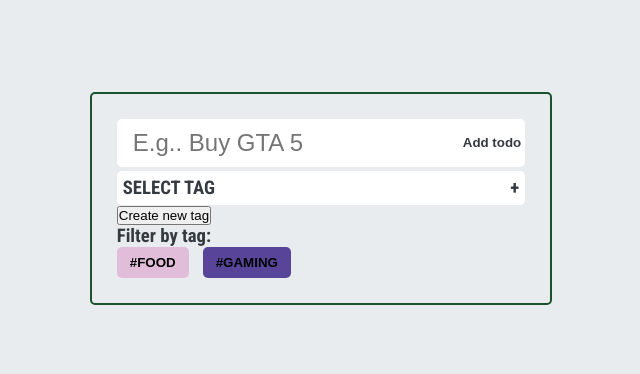
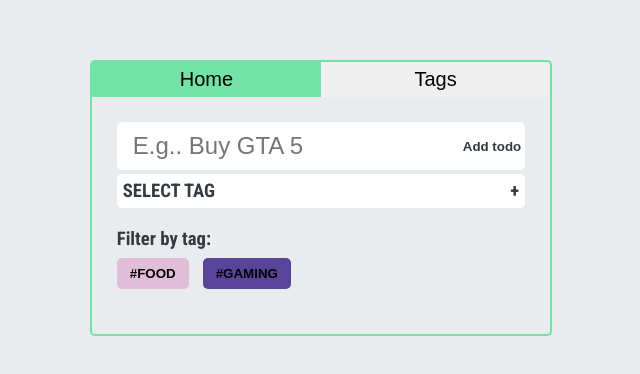
Before and after one commit to Jasiuka/vue-learning, a plain HTML site: page index.html in a window 1280 px wide. Shown: the part 182-556 px from the top of the page, without its empty margins (319-959 px from the left). Drawn offline with nearby package versions, Linux system fonts and the light colour scheme.

Commit message:
simple dynamic components, styling

```diff
--- a/index.html
+++ b/index.html
@@ -13,7 +13,13 @@
   </head>
   <body>
     <div id="todo">
-      <div class="todo-inner">
+      <nav class="nav">
+        <button v-bind:class="{'tab-button-active': isHome}" class="tab-button" @click="changeTab(true)">Home</button>
+        <button v-bind:class="{'tab-button-active': !isHome}" class="tab-button"  @click="changeTab(false)">Tags</button>
+      </nav>
+      <div class="todo-inner" >
+        <div v-if="isHome" class="todo-todos">
+
         <form @submit.prevent="addTodo">
           <div class="todo-add-input">
             <input placeholder="E.g.. Buy GTA 5" v-model="inputValue"/>
@@ -21,14 +27,6 @@
           </div>
           <custom-select @tag-selected="updateSelected" v-bind:tags="tags"></custom-select>
         </form>
-      <div>
-        <button v-on:click="openNewTagForm">Create new tag</button>
-        <form class="new-tag-form" v-on:submit.prevent="createTag" v-if="isNewTagOpen">
-          <label for="new-tag">Tag</label>
-          <input id="new-tag" placeholder="E.g car.." v-model="newTagInput"/>
-          <button type="submit">Create</button>
-        </form>
-      </div>
       <div class="filter">
         <h3>Filter by tag:</h3>
         <div>
@@ -36,14 +34,21 @@
         </div>
       </div>
       <ul class="ul">
-        <li class="li">
-          <div class="todo-item" v-for="(todo,index) in filteredTodos()" :key="index">
+        <li class="todo-item" v-for="(todo,index) in filteredTodos()" :key="index">
             <p>{{todo.text}}</p>
             <p class="todo-tag" v-bind:style="{backgroundColor: filterButtonColors[todo.tag.tagId]}">#{{todo.tag.tagText}}</p>
-          </div>
         </li>
       </ul>
     </div>
+    <div class="todo-tags" v-else >
+      <button v-on:click="openNewTagForm">Create new tag</button>
+      <form class="new-tag-form" v-on:submit.prevent="createTag" v-if="isNewTagOpen">
+        <label for="new-tag">Tag</label>
+        <input id="new-tag" placeholder="E.g car.." v-model="newTagInput"/>
+        <button type="submit">Create</button>
+      </form>
+    </div>
+  </div>
 
     </div>
     <!-- <div id="app">
--- a/script.js
+++ b/script.js
@@ -89,6 +89,7 @@ Vue.component("custom-select", {
     return {
       selected: { text: "Select tag", id: -1 },
       isOptionsOpen: false,
+      isScrollNeeded: false,
     };
   },
   props: ["tags"],
@@ -110,7 +111,7 @@ Vue.component("custom-select", {
         <span>{{selected?.text}}</span>
         <span class="custom-select-icon" :key="this.isOptionsOpen ? 'icon-open' : 'icon-closed'">{{this.isOptionsOpen ? "-":"+"}}</span>
       </h3>
-      <div class="custom-select-options" v-bind:class="{ \'custom-select-options__open\': isOptionsOpen}">
+      <div class="custom-select-options" v-bind:class="{ \'custom-select-options__open\': isOptionsOpen, \'custom-select-options__scroll':tags.length > 3}">
         <div class="custom-select-option" v-for="{tagId,tagText} in tags">
           <input v-on:change="selectTag(tagId,tagText)"  class="custom-select-radio" type="radio" v-bind:id="tagText" name="custom-select" s/>
           <label class="custom-select-label" v-bind:for="tagText">{{tagText}}</label>
@@ -141,6 +142,7 @@ const todo = new Vue({
     selected: "",
     styleObject: {},
     filterButtonColors: [],
+    isHome: true,
   },
   created() {
     this.filterButtonColors = this.generateRandomColors();
@@ -219,6 +221,9 @@ const todo = new Vue({
     updateSelected: function (selectedTag) {
       this.selected = selectedTag;
     },
+    changeTab: function (value) {
+      this.isHome = value;
+    },
   },
 });
 
--- a/style.css
+++ b/style.css
@@ -59,14 +59,64 @@ body {
 }
 
 #todo {
+  display: flex;
+  flex-direction: column;
+  max-width: 60dvw;
+  min-width: 35dvw;
+  min-height: 30dvh;
+  max-height: 60dvh;
+}
+
+.nav {
+  display: flex;
+  width: 100%;
+}
+
+.tab-button {
+  display: inline-block;
+  min-width: 50%;
+  font-size: 20px;
+  padding: 6px;
+  border: none;
+  cursor: pointer;
+  border-top: double 2px var(--light-green);
+}
+
+.tab-button:nth-child(1) {
+  border-radius: var(--border-radius) 0 0 0;
+  border-left: double 2px var(--light-green);
+}
+.tab-button:nth-child(2) {
+  border-radius: 0 var(--border-radius) 0 0;
+  border-right: double 2px var(--light-green);
+}
+
+.tab-button-active {
+  background-color: var(--light-green);
+}
+
+.tab-button:hover:not(.tab-button-active) {
+  background-color: var(--light-green);
+}
+
+.todo-inner {
+  width: 100%;
+  height: 100%;
   overflow: hidden;
-  border-radius: var(--border-radius);
+  border-radius: 0 0 var(--border-radius) var(--border-radius);
   margin: 0 auto;
+  padding: 25px;
+  border: double 2px var(--light-green);
+  border-top: none;
+}
+
+.todo-todos {
+  height: 100%;
   display: flex;
+  flex-direction: column;
   justify-content: center;
-  align-items: center;
-  padding: 25px;
-  border: double 2px var(--darkest-green);
+  align-items: baseline;
+  gap: 20px;
 }
 
 .todo-add-input {
@@ -124,6 +174,10 @@ body {
 .custom-select-options__open {
   height: 6rem;
 }
+
+.custom-select-options__scroll {
+  overflow-y: scroll;
+}
 .custom-select-radio {
   display: none;
 }
@@ -157,12 +211,19 @@ body {
 
 .ul {
   list-style: none;
+  display: flex;
+  flex-direction: column;
+  gap: 15px;
 }
 
 .new-tag-form {
   transform: translateX(-200px);
   transition: all 0.3s ease;
   animation: slideIn ease 0.3s forwards;
+}
+
+.filter h3 {
+  margin-bottom: 8px;
 }
 
 .filter div {
```
